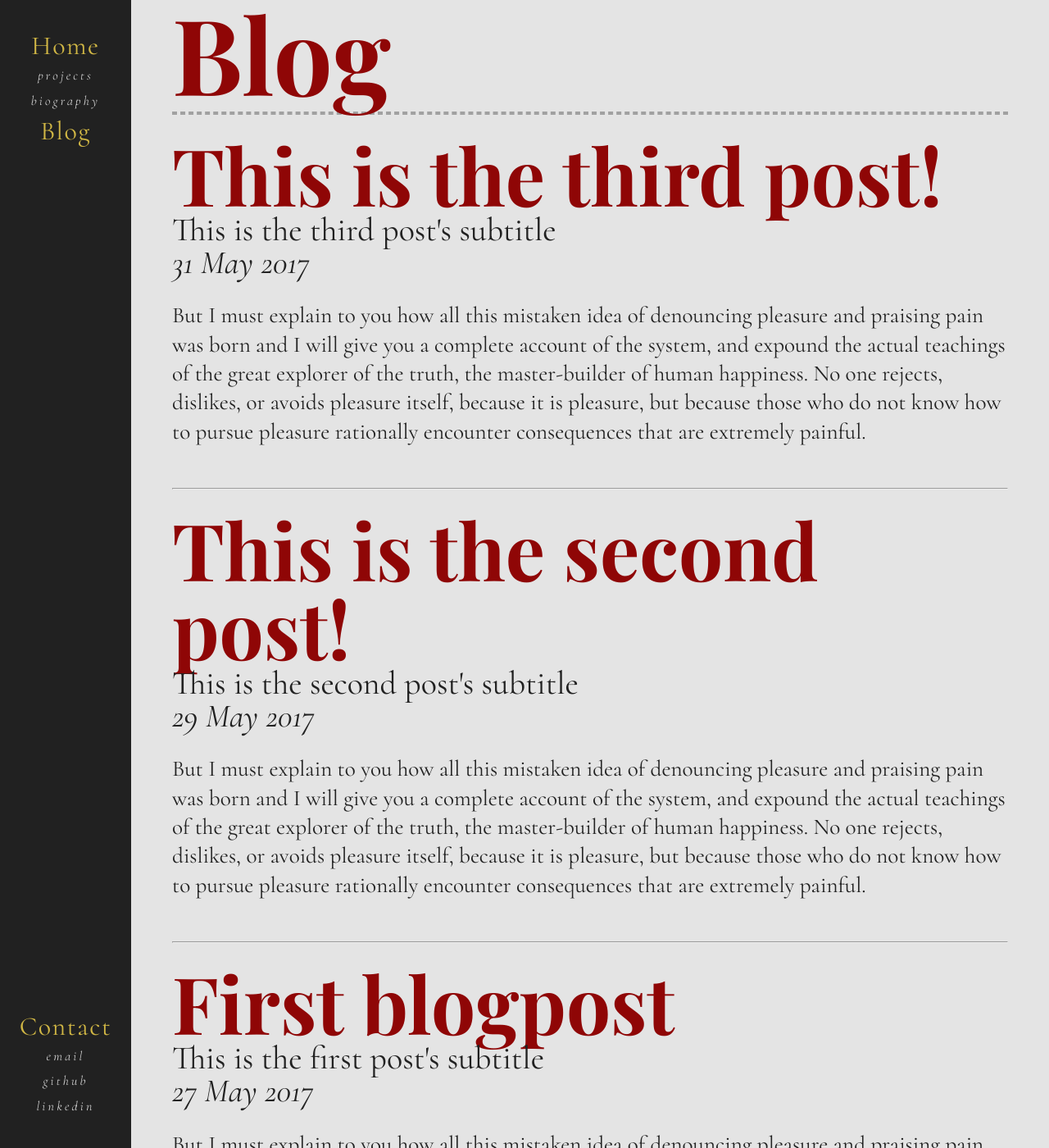
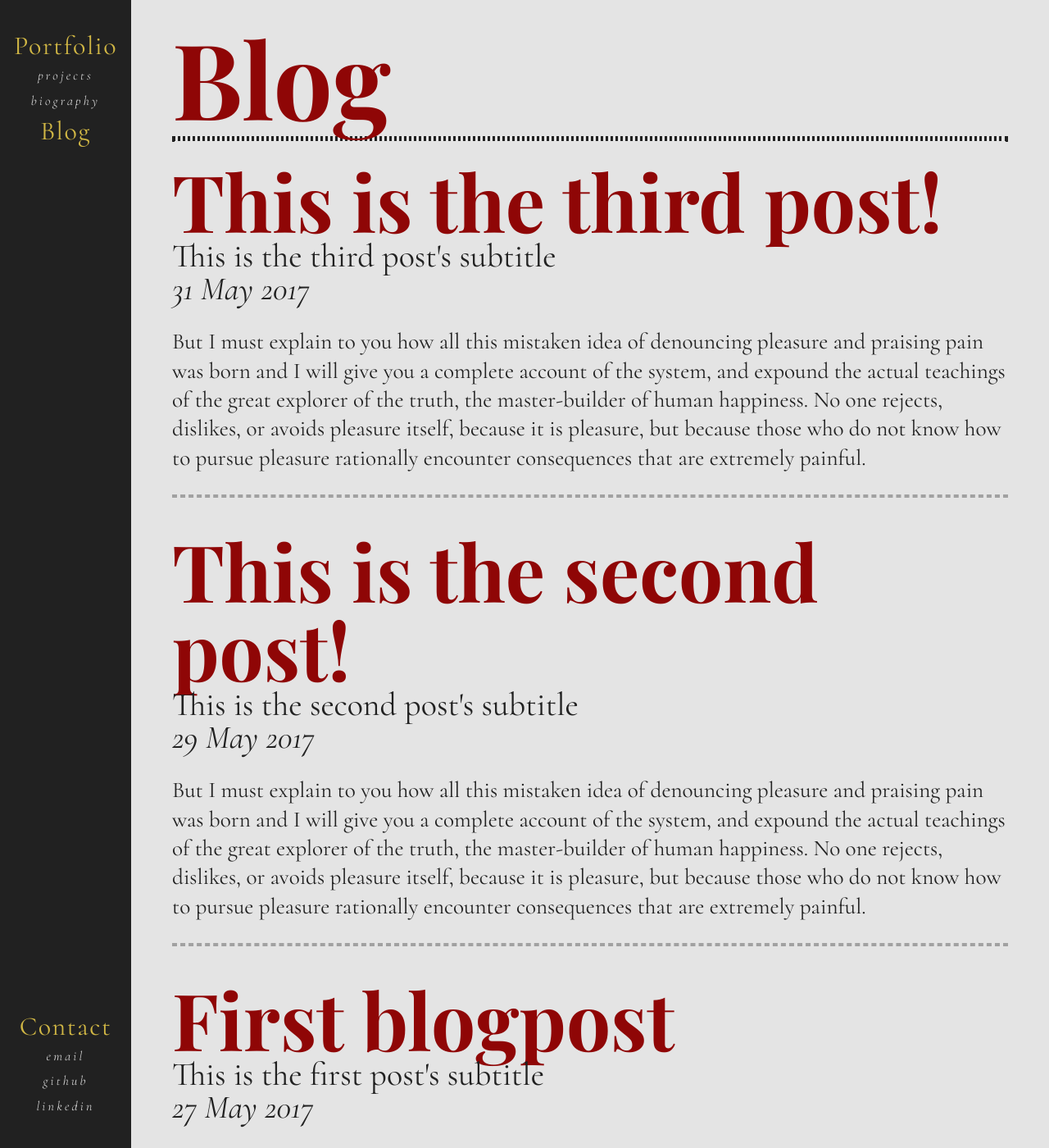
Before and after one commit to monkypuzzle/monkypuzzle.github.io, a Jekyll site: the page built from blog.html, in a window 1280 px wide and 1400 px high. Shown: the whole window at 82% size. Built offline with Jekyll 4.4.1, drawn with Linux system fonts in a browser that asks for light colours.

Commit message:
Adds styling, mugshot, etc

```diff
--- a/_includes/navbar.html
+++ b/_includes/navbar.html
@@ -2,7 +2,7 @@
   <div class="mugshot-nav-wrapper">
     <nav class="nav">
       <ul class="nav-links">
-        <a href="/"><li class="nav-text">Home</li></a>
+        <a href="/"><li class="nav-text">Portfolio</li></a>
         <a href="/#projects"><li class="nav-link">projects</li></a>
         <a href="/#biography"><li class="nav-link">biography</li></a>
         <a href="/blog.html"><li class="nav-text">Blog</li></a>
--- a/blog.html
+++ b/blog.html
@@ -6,13 +6,14 @@
 <div class="content-wrapper">
   <div class="blog">
     <h1>Blog</h1>
+    <hr class="thick" />
       {% for post in site.posts %}
-        <hr /><br />
+        <br />
           <h2 class="blog-title"><a href="{{ post.url }}">{{ post.title }}</a></h1>
           <h3 class="blog-subtitle">{{ post.subtitle }}</h3>
           <h4 class="blog-date">{{ post.date | date: "%-d %B %Y" }}</h4>
           <p class="blog-excerpt">{{ post.excerpt }}</p>
-        <br />
+        <hr class="dashed" /><br />
       {% endfor %}
   </div>
 </div>
--- a/css/main.scss
+++ b/css/main.scss
@@ -45,6 +45,7 @@
   }
 .nav-text:hover {
   color: lighten($oldgold, 20%);
+  text-decoration: underline;
 }
 
 // Size & Spacing:
@@ -83,6 +84,8 @@
 // IV. Structural Classes
 // ========================================
 // Architecture
+// ========================================
+
 .page-wrapper {
   height: 100vh;
   width: 100vw;
@@ -93,9 +96,10 @@
   padding: 0 50px;
   position: absolute;
 }
+// Portfolio Page
+// ========================================
 .lander {
   @extend .flex-column;
-  background: url(/assets/images/bgimg.jpg) no-repeat fixed center;
   font-size: 90%;
   height: 100vh;
   text-align: center;
@@ -105,7 +109,7 @@
   height: 100vh;
   width: 100%;
   background-color: darken($raisin-black, 8%);
-  filter: opacity(98%);
+  filter: opacity(100%);
   position: absolute;
   top: 0;
   z-index: 1;
@@ -123,28 +127,33 @@
   width: 60%;
   margin: 0 20px 20px 0;
 }
-.project-tech {
-  font-size: 1.2em;
-}
+.project-tech { font-size: 1.2em; }
 .project-description { clear: both; }
 .project-details {
   padding: 20px;
   h3 { font-family: $pfdisplay; }
 }
-.education, .biography {
+.biography {
   h3 { font-size: 3em; }
+}
+.biography-body { margin: 20px 0; }
+.mugshot {
+  // display: inline-block;
+  float: left;
+  width: 300px;
+  margin: 20px 25px 20px 0;
 }
 
 
 
-// b. Left-hand Navigation
+// Navbar
 .navbar-wrapper {
   @extend .flex-column;
   background-color: $raisin-black;
   height: 100vh;
   position: fixed;
   width: 160px;
-  z-index: -1;
+  z-index: 0;
 }
 .mugshot-nav-wrapper {
   @extend .flex-column;
@@ -152,10 +161,6 @@
   justify-content: flex-start;
   padding: 30px 0;
   width: 80%;
-}
-.mugshot {
-  height: 100px;
-  width: 100px;
 }
 .nav { width: 100%; }
 .nav-link, .nav-text {
@@ -169,18 +174,18 @@
   justify-content: flex-end;
   padding: 30px 0;
 }
-.social-icons
-.social-icons-row
-.social-icon {
-  margin: 7px;
-  width: 50px;
-  filter: grayscale(100%);
+
+.thick {
+  border: dotted 3px $raisin-black;
 }
 
-
-hr:first-of-type {
+.dashed {
   border: dashed 2px lighten($raisin-black, 50%);
 }
+
+// Blog
+// ========================================
+.post, .blog { padding: 30px 0; }
 
 // div {
 //   border: solid 1px red;
```
Also changed, not shown: index.html (+12 -10 lines).
